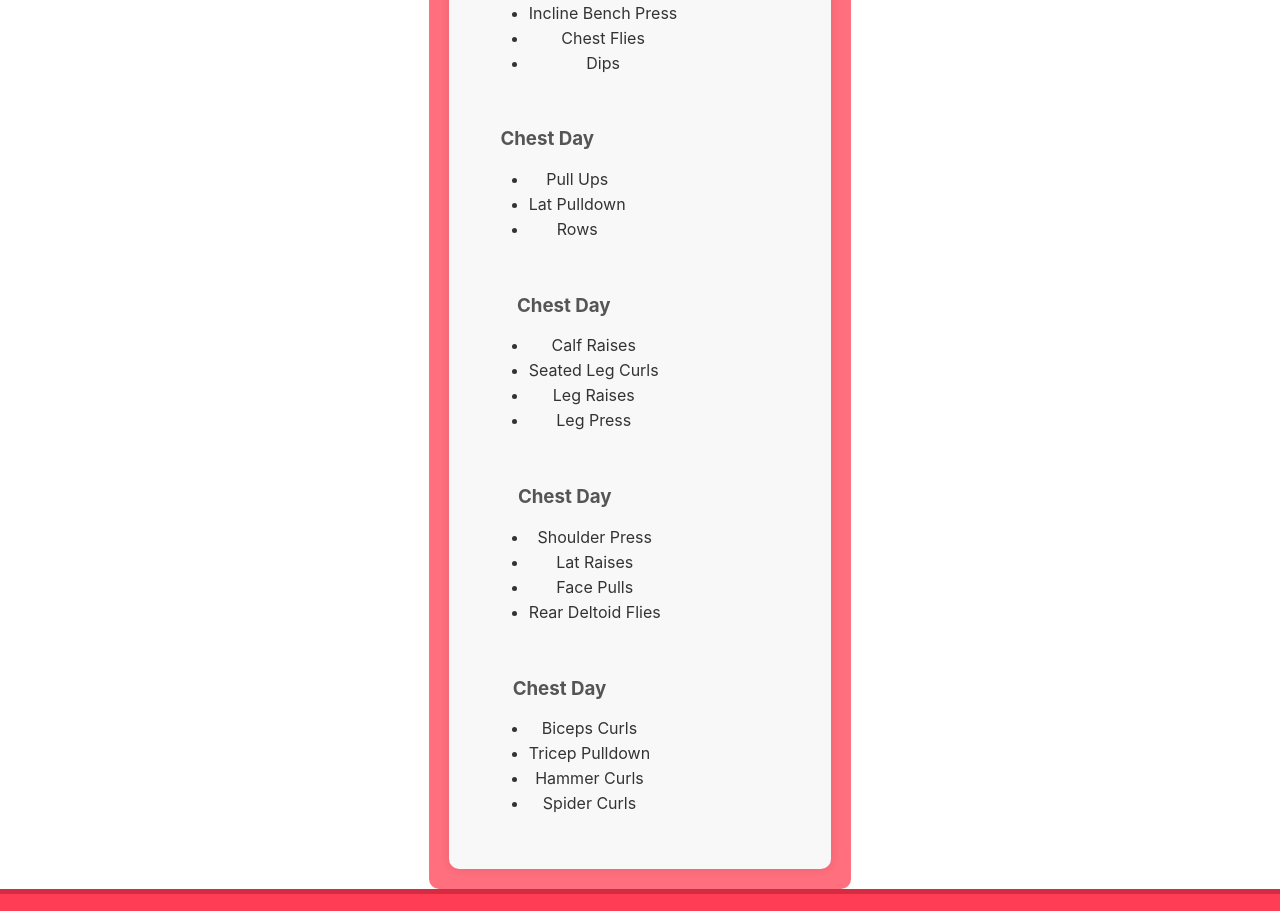
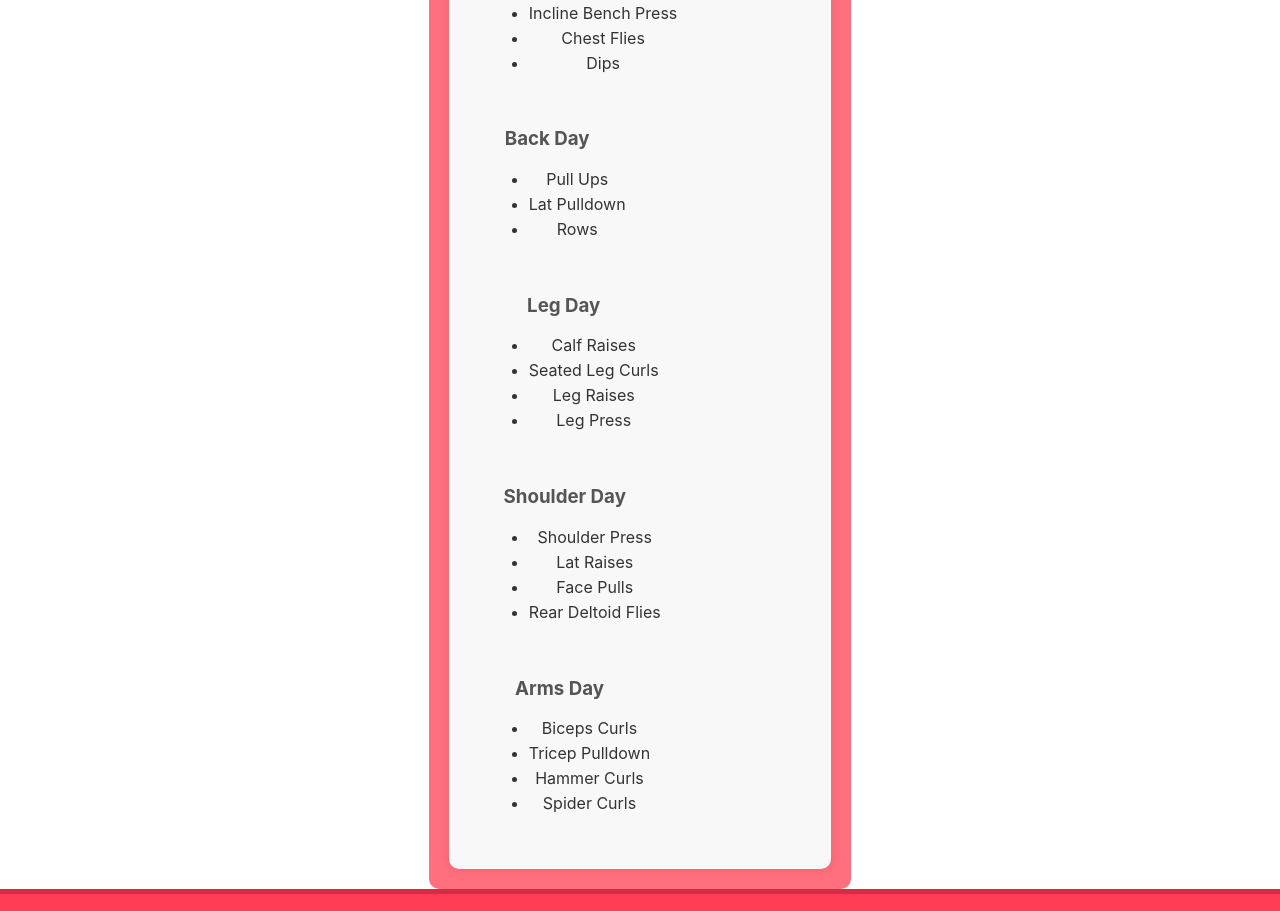
Before and after one commit to Zoh007/Hackalytics, a React (Create React App) app: page / in a window 1280 px wide. Shown: the part 780-1691 px from the top of the page. Built offline with nearby package versions, Linux system fonts and the light colour scheme.

Commit message:
Fix workout info

```diff
--- a/src/ArmsDay.js
+++ b/src/ArmsDay.js
@@ -4,7 +4,7 @@ import React from 'react';
 const ArmsDay = () => {
   return (
     <div className="workout-day">
-      <h3>Chest Day</h3>
+      <h3>Arms Day</h3>
       <ul>
         <li>Biceps Curls</li>
         <li>Tricep Pulldown</li>
--- a/src/BackDay.js
+++ b/src/BackDay.js
@@ -4,7 +4,7 @@ import React from 'react';
 const BackDay = () => {
   return (
     <div className="workout-day">
-      <h3>Chest Day</h3>
+      <h3>Back Day</h3>
       <ul>
         <li>Pull Ups</li>
         <li>Lat Pulldown</li>
--- a/src/LegDay.js
+++ b/src/LegDay.js
@@ -4,7 +4,7 @@ import React from 'react';
 const LegDay = () => {
   return (
     <div className="workout-day">
-      <h3>Chest Day</h3>
+      <h3>Leg Day</h3>
       <ul>
         <li>Calf Raises</li>
         <li>Seated Leg Curls</li>
--- a/src/ShoulderDay.js
+++ b/src/ShoulderDay.js
@@ -4,7 +4,7 @@ import React from 'react';
 const ShoulderDay = () => {
   return (
     <div className="workout-day">
-      <h3>Chest Day</h3>
+      <h3>Shoulder Day</h3>
       <ul>
         <li>Shoulder Press</li>
         <li>Lat Raises</li>
```
Also changed, not shown: src/weightEntry.css (line endings or trailing spaces).
